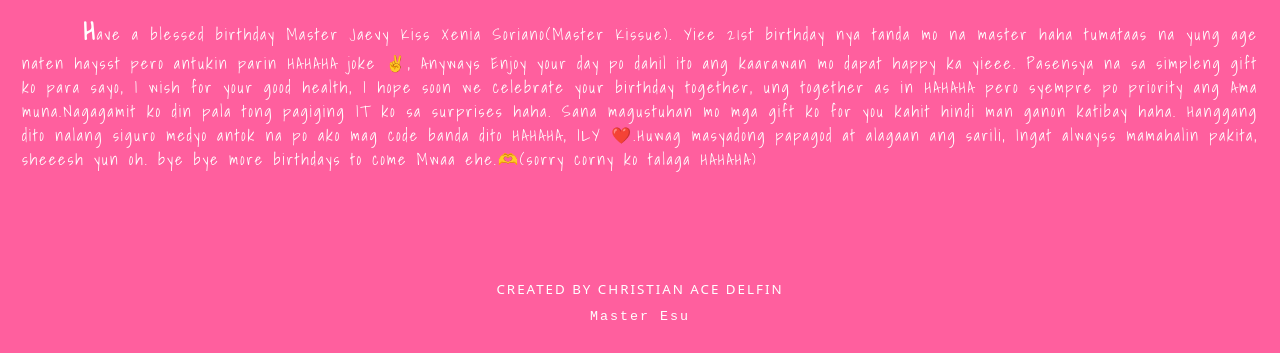
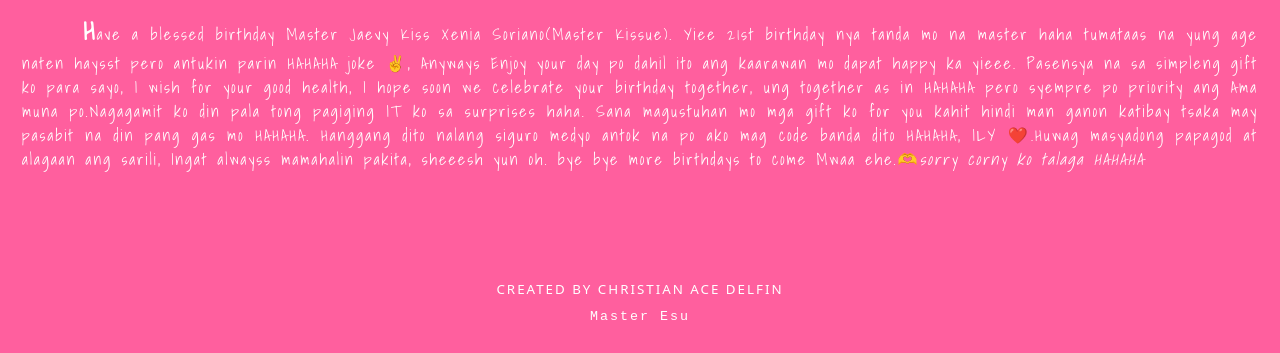
Before and after one commit to Eys07/birthday, a plain HTML site: page letter.html in a window 1280 px wide. Shown: the part 661-1014 px from the top of the page. Drawn offline with nearby package versions, Linux system fonts and the light colour scheme.

Commit message:
Update letter.html

```diff
--- a/letter.html
+++ b/letter.html
@@ -281,7 +281,7 @@
             </div>
             <div class="col-sm">
                 <h1 id="title">My Message</h1>
-                <p><b>&ensp;&ensp;&ensp;&ensp;H</b>ave a blessed birthday Master Jaevy Kiss Xenia Soriano(Master Kissue). Yiee 21st birthday nya tanda mo na master haha tumataas na yung age naten haysst pero antukin parin HAHAHA joke ✌️, Anyways Enjoy your day po dahil ito ang kaarawan mo dapat happy ka yieee. Pasensya na sa simpleng gift ko para sayo, I wish for your good health, I hope soon we celebrate your birthday together, ung together as in HAHAHA pero syempre po priority ang Ama muna.Nagagamit ko din pala tong pagiging IT ko sa surprises haha. Sana magustuhan mo mga gift ko for you kahit hindi man ganon katibay haha.  Hanggang dito nalang siguro medyo antok na po ako mag code banda dito  HAHAHA, ILY ❤️.Huwag masyadong papagod at alagaan ang sarili, Ingat alwayss mamahalin pakita, sheeesh yun oh. bye bye more birthdays to come Mwaa ehe.🫶(sorry corny ko talaga HAHAHA)</p>
+                <p><b>&ensp;&ensp;&ensp;&ensp;H</b>ave a blessed birthday Master Jaevy Kiss Xenia Soriano(Master Kissue). Yiee 21st birthday nya tanda mo na master haha tumataas na yung age naten haysst pero antukin parin HAHAHA joke ✌️, Anyways Enjoy your day po dahil ito ang kaarawan mo dapat happy ka yieee. Pasensya na sa simpleng gift ko para sayo, I wish for your good health, I hope soon we celebrate your birthday together, ung together as in HAHAHA pero syempre po priority ang Ama muna po.Nagagamit ko din pala tong pagiging IT ko sa surprises haha. Sana magustuhan mo mga gift ko for you kahit hindi man ganon katibay tsaka may pasabit na din pang gas mo HAHAHA.  Hanggang dito nalang siguro medyo antok na po ako mag code banda dito  HAHAHA, ILY ❤️.Huwag masyadong papagod at alagaan ang sarili, Ingat alwayss mamahalin pakita, sheeesh yun oh. bye bye more birthdays to come Mwaa ehe.🫶<i>sorry corny ko talaga HAHAHA</i></p>
             </div>
         </div>
     </section>
```
